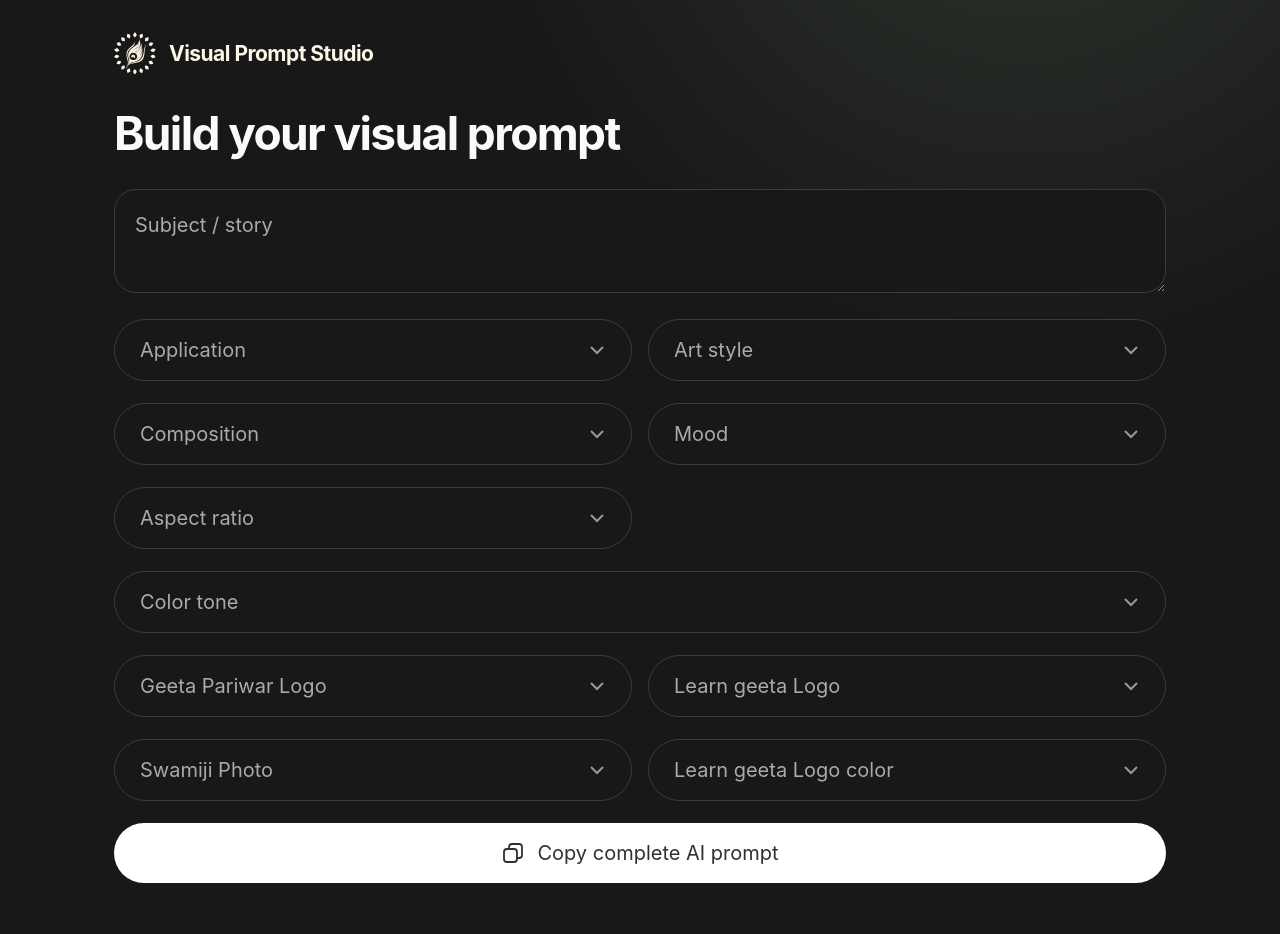
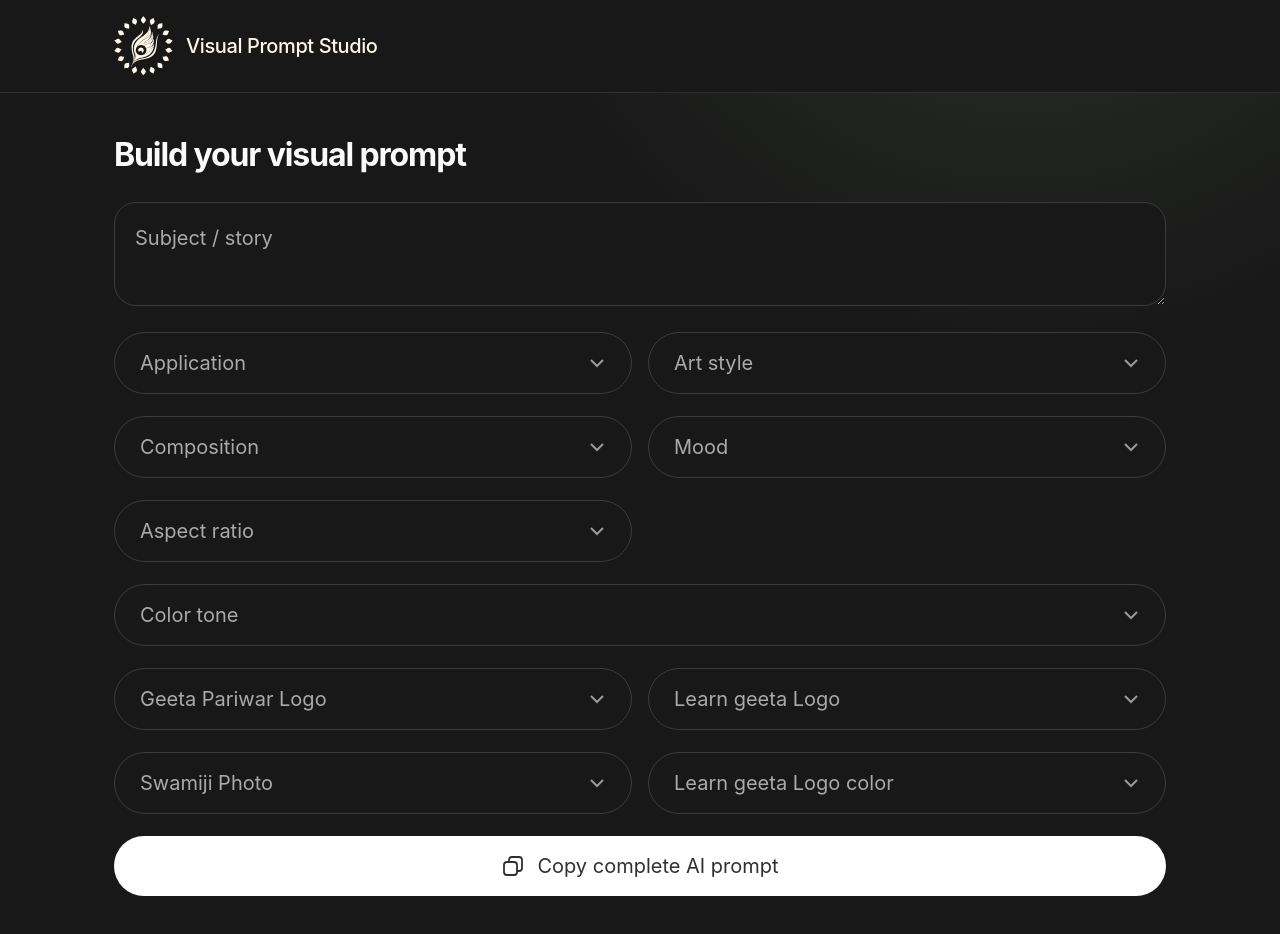
Before and after one commit to StudiovitaminD/svd_lgds, a Next.js app in the folder visual-prompt-generator-next/: page / in a window 1280 px wide. Shown: the top 934 px of the page. Built offline with nearby package versions, Linux system fonts and the light colour scheme.

Commit message:
style: add Visual Prompt Studio navbar

```diff
--- a/visual-prompt-generator-next/app/globals.css
+++ b/visual-prompt-generator-next/app/globals.css
@@ -1,11 +1,13 @@
 :root { color-scheme: dark; font-family: Inter, Arial, sans-serif; background: #181818; color: #fafafa; }
 * { box-sizing: border-box; }
 body { margin: 0; background: radial-gradient(circle at 80% -20%, #2e352d 0, #181818 34rem); }
-main { max-width: 1100px; margin: auto; padding: 32px 24px 40px; }
-.studio-lockup { display: flex; align-items: center; gap: 13px; margin-bottom: 30px; }
-.studio-lockup img { width: 42px; height: 43px; }
-.studio-lockup span { color: #fff6e4; font-size: 21px; font-weight: 650; letter-spacing: -.025em; }
-h1 { font-size: clamp(30px, 4.3vw, 46px); letter-spacing: -.035em; margin: 0 0 28px; font-weight: 650; }
+main { max-width: 1100px; margin: auto; padding: 42px 24px 40px; }
+.navbar { width: 100%; border-bottom: 1px solid #303030; background: #181818; }
+.navbar-inner { max-width: 1100px; margin: auto; padding: 16px 24px; }
+.studio-lockup { display: flex; align-items: center; gap: 13px; }
+.studio-lockup img { width: 59px; height: 60px; }
+.studio-lockup span { color: #fff6e4; font-size: 20px; font-weight: 500; letter-spacing: -.02em; }
+h1 { font-size: 32px; letter-spacing: -.035em; margin: 0 0 28px; font-weight: 650; }
 form { display: grid; grid-template-columns: 1fr 1fr; gap: 22px 16px; }.full { grid-column: 1 / -1; }
 textarea,select { width: 100%; background: #181818; border: 1.5px solid #3b3b3b; color: #fafafa; font: inherit; font-size: 20px; outline: none; }
 textarea { border-radius: 22px; resize: vertical; padding: 20px; min-height: 104px; line-height: 1.5; }
@@ -17,4 +19,4 @@ textarea::placeholder,select.empty { color: #aaa; opacity: 1; } select option {
 details { border-top: 1px solid #333; padding: 19px 0; } summary { cursor: pointer; color: #ccc; font-size: 15px; } pre { white-space: pre-wrap; font: 15px/1.75 Arial,sans-serif; color: #bbb; margin: 20px 0 0; }.dna { font-size: 15px; line-height: 1.7; color: #aaa; }
 .reference-grid { display: grid; grid-template-columns: repeat(2, minmax(0, 1fr)); gap: 16px; margin-top: 20px; }.logo { min-height: 150px; border-radius: 12px; display: flex; align-items: baseline; justify-content: center; gap: 8px; font-size: 30px; letter-spacing: -.06em; }.logo strong { font-weight: 700; }.logo i { font-size: 40px; font-style: normal; }.full-logo { background: #f3f1ec; color: #004b7c; }.full-logo i { color: #54a949; }.mono-logo { background: #1e2436; color: #f5ead7; }
 footer { color: #777; font-size: 12px; margin-top: 20px; }
-@media (max-width: 600px) { main { padding: 24px 16px; } .studio-lockup { margin-bottom: 24px; } .studio-lockup span { font-size: 19px; } form { grid-template-columns: 1fr; gap: 19px; } h1 { margin-bottom: 25px; } select,textarea { font-size: 17px; }.copy { font-size: 17px; }.reference-grid { grid-template-columns: 1fr; } }
+@media (max-width: 600px) { main { padding: 32px 16px 24px; } .navbar-inner { padding: 12px 16px; } .studio-lockup span { font-size: 20px; } form { grid-template-columns: 1fr; gap: 19px; } h1 { margin-bottom: 25px; } select,textarea { font-size: 17px; }.copy { font-size: 17px; }.reference-grid { grid-template-columns: 1fr; } }
--- a/visual-prompt-generator-next/app/page.tsx
+++ b/visual-prompt-generator-next/app/page.tsx
@@ -101,13 +101,18 @@ export default function Home() {
     catch { setStatus("Copy is unavailable here. Please try again in a supported browser."); }
   };
 
-  return <main>
-    <header className="studio-lockup">
-      <Image src="/visual-prompt-studio-logo.svg" alt="Visual Prompt Studio" width={42} height={43} priority />
-      <span>Visual Prompt Studio</span>
+  return <>
+    <header className="navbar">
+      <div className="navbar-inner">
+        <div className="studio-lockup">
+          <Image src="/visual-prompt-studio-logo.svg" alt="Visual Prompt Studio" width={59} height={60} priority />
+          <span>Visual Prompt Studio</span>
+        </div>
+      </div>
     </header>
-    <h1>Build your visual prompt</h1>
-    <form onSubmit={(event) => event.preventDefault()}>
+    <main>
+      <h1>Build your visual prompt</h1>
+      <form onSubmit={(event) => event.preventDefault()}>
       <div className="full"><textarea id="subject" name="subject" aria-label="Subject / story" value={values.subject} onChange={update} placeholder="Subject / story" /></div>
       <Select field="application" label="Application" value={values.application} onChange={update} />
       <Select field="style" label="Art style" value={values.style} onChange={update} />
@@ -120,8 +125,9 @@ export default function Home() {
       <Select field="swamiji" label="Swamiji Photo" value={values.swamiji} onChange={update} />
       <Select field="logoTone" label="Learn geeta Logo color" value={values.logoTone} onChange={update} />
       <div className="full"><button type="button" className="copy" onClick={copyPrompt}><CopyIcon /> <span>Copy complete AI prompt</span></button><p className="status" role="status" aria-live="polite">{status}</p></div>
-    </form>
-  </main>;
+      </form>
+    </main>
+  </>;
 }
 
 function Select<K extends Field>({ field, label, value, onChange, full = false }: { field: K; label: string; value: FormValues[K]; onChange: (event: ChangeEvent<HTMLSelectElement>) => void; full?: boolean }) {
```
